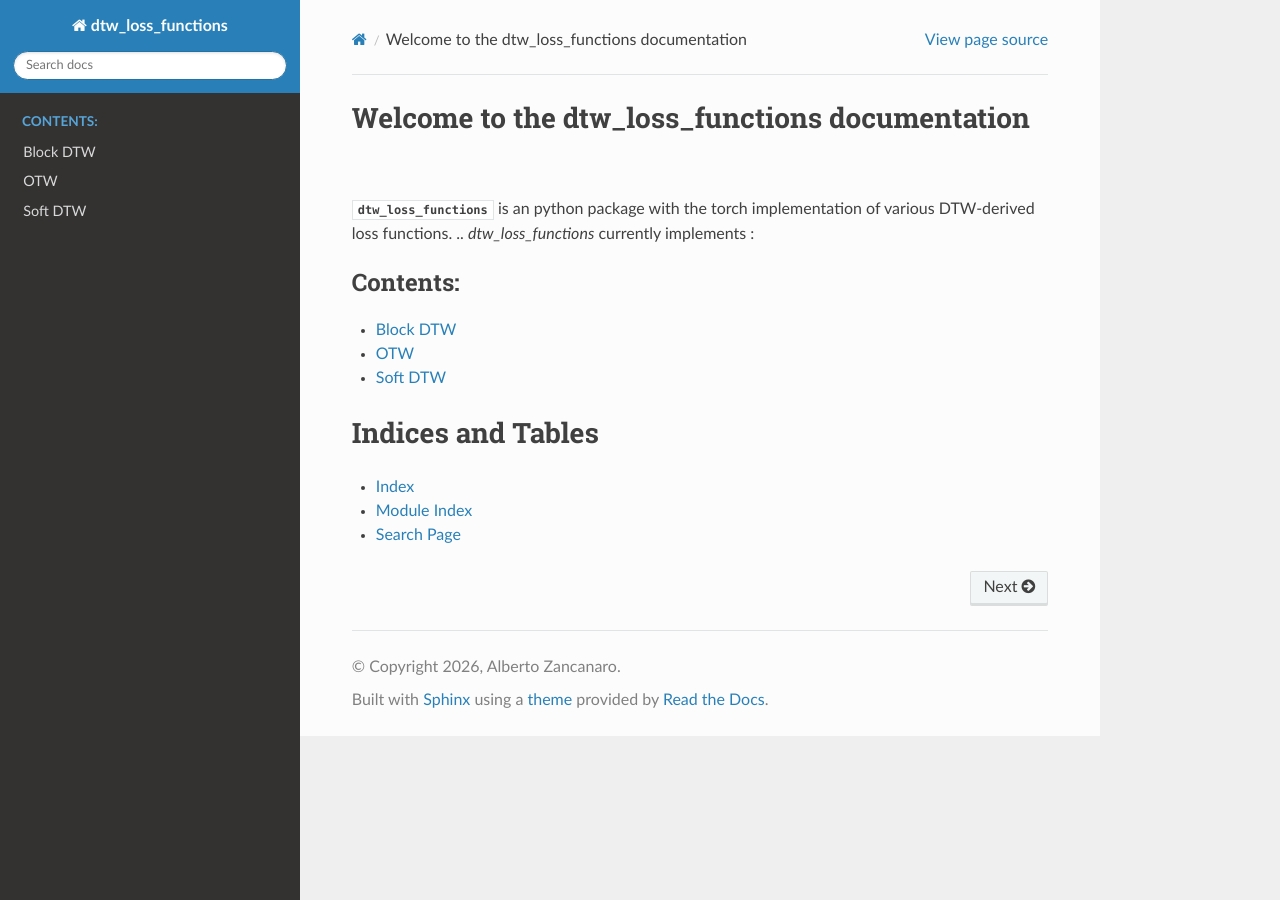
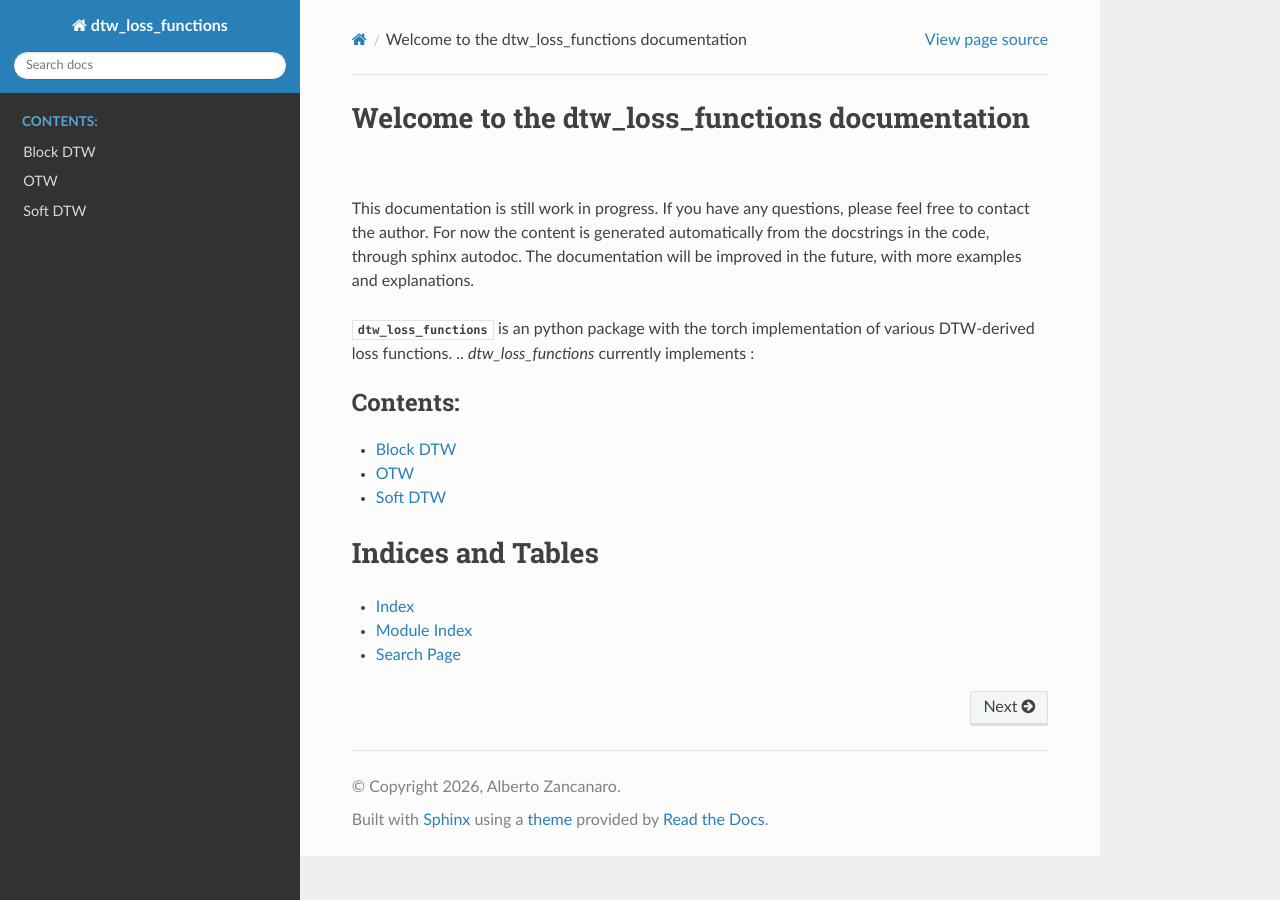
Before and after one commit to jesus-333/block-sdtw, a Sphinx documentation site: the page built from docs/index.rst, in a window 1280 px wide. Built offline with Sphinx 7.4.7 and the Read the Docs theme 3.1.0, drawn with Linux system fonts in a browser that asks for light colours.

Commit message:
Minor update docs

```diff
--- a/docs/index.rst
+++ b/docs/index.rst
@@ -5,6 +5,9 @@
 
 Welcome to the dtw_loss_functions documentation
 ===============================================
+
+This documentation is still work in progress. If you have any questions, please feel free to contact the author.
+For now the content is generated automatically from the docstrings in the code, through sphinx autodoc. The documentation will be improved in the future, with more examples and explanations.
 
 :mod:`dtw_loss_functions` is an python package with the torch implementation of various DTW-derived loss functions.
 .. `dtw_loss_functions` currently implements :
```
